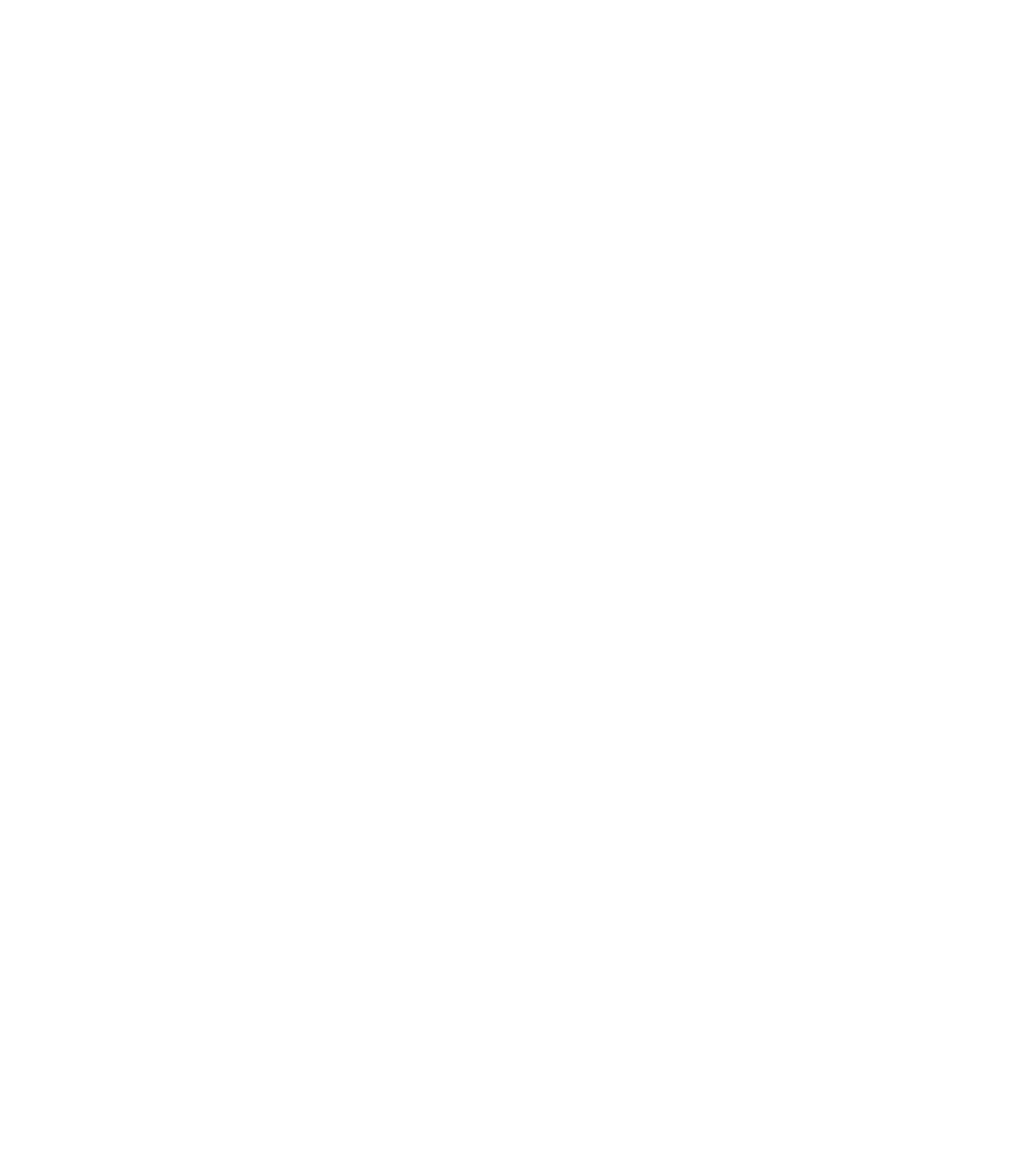
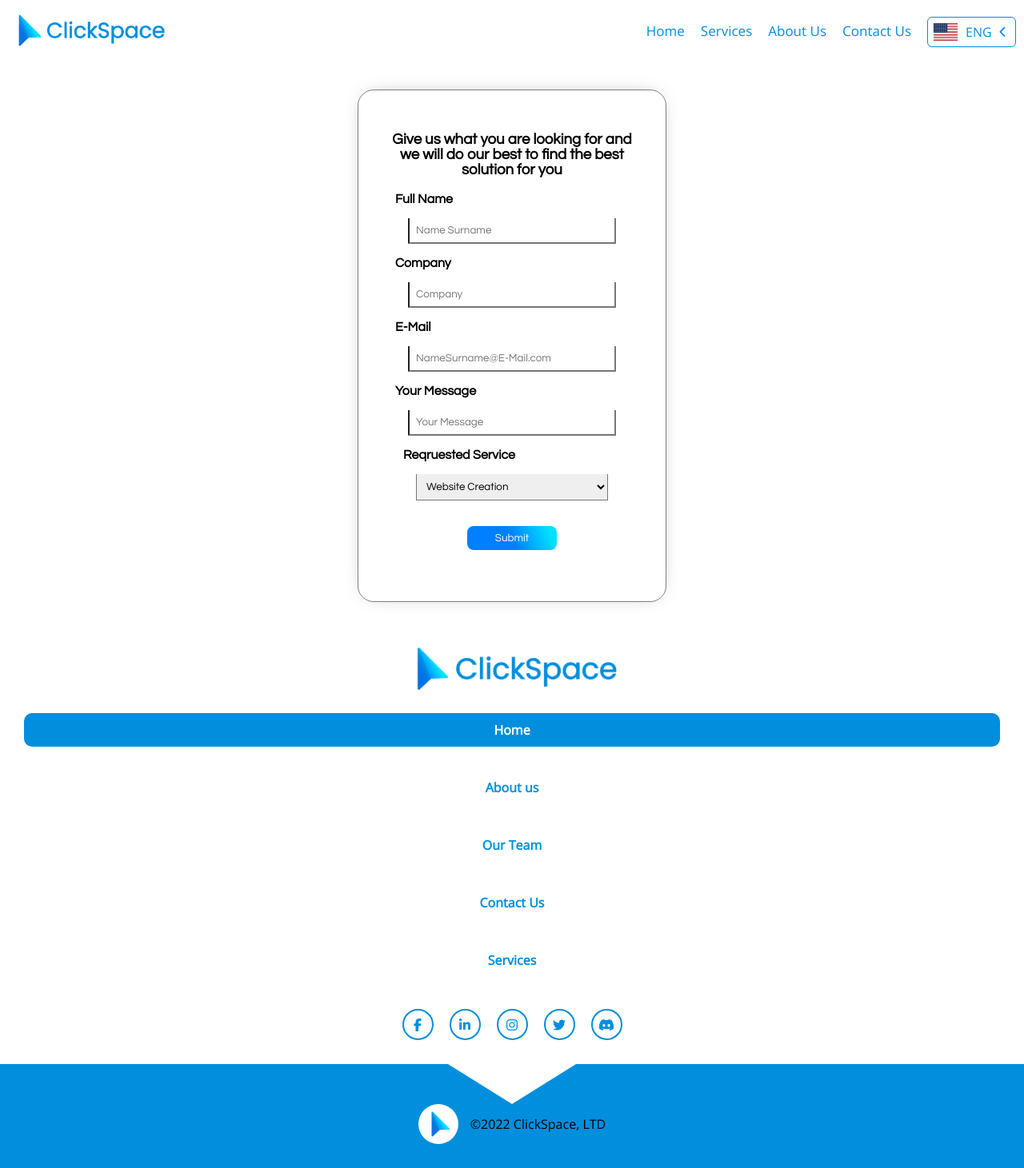
Before and after one commit to ClickSpace-ge-git/ClickSpace-ge-git.github.io, a React (Create React App) app: page /services in a window 1280 px wide. Before the commit this address had no page. Shown: the whole page at 80% size. Before the commit the page ends 800 px from the top, so only its background shows below. Built offline with nearby package versions, Linux system fonts and the light colour scheme.

Commit message:
Finalized Routing and added linking

```diff
--- a/src/App.js
+++ b/src/App.js
@@ -5,6 +5,7 @@ import HeaderStyle from "./components/HeaderStyle/HeaderStyle"
 import {BrowserRouter, Route, Routes} from "react-router-dom";
 import FooterStyle from "./components/FooterStyle/FooterStyle";
 import HomePage from "./pages/HomePage/HomePage";
+import ServicePage from "./pages/ServicePage/ServicePage";
 
 export default function App() {
   return (
@@ -18,6 +19,7 @@ export default function App() {
                         <FooterStyle/>
                     </>
                 }/>
+                <Route path="/services" element={<ServicePage/>}/>
             </Routes>
         </BrowserRouter>
   );
--- a/src/components/AboutUsPart/AboutUsPart.jsx
+++ b/src/components/AboutUsPart/AboutUsPart.jsx
@@ -1,4 +1,5 @@
 import "./AboutUsPart.scss"
+import {useNavigate} from "react-router-dom";
 
 export default function AboutUsPart() {
    return (
@@ -28,7 +29,7 @@ export default function AboutUsPart() {
                         business.
                      </p>
 
-                     <button className="AUPC2_RPBtn"><a href="/#"><p>Learn more</p></a></button>
+                     <button className="AUPC2_RPBtn"><a href="/aboutus"><p>Learn more</p></a></button>
                   </div>
                </div>
 
@@ -45,7 +46,7 @@ export default function AboutUsPart() {
                      რომელთაც არ აქვთ გამოცდილება ვებ - გვერდის დიზაინში ან ტექნიკურ ცოდნასთან დაკავშირებით. ეს საშუალებას
                      აძლევს ჩვენს კლიენტს შეინარჩუნოს ციფრული ბიზნესის სწრაფად ცვალებადი საჭიროებები.
                   </p>
-                  <button className="AUPC2_RPBtn"><a href="/#"><p>გაიგე მეტი</p></a></button>
+                  <button className="AUPC2_RPBtn"><a href="/aboutus"><p>გაიგე მეტი</p></a></button>
                </div>
 
             </div>
--- a/src/components/FooterStyle/FooterStyle.jsx
+++ b/src/components/FooterStyle/FooterStyle.jsx
@@ -1,6 +1,12 @@
 import "./FooterStyle.scss"
+import {useNavigate} from "react-router-dom";
 
 export default function FooterStyle() {
+   let navigate = useNavigate()
+
+   const goToLink = (props) => {
+      window.location.replace(props)
+   }
    return (
       <>
          <div className="FooterStyleContainer">
@@ -11,21 +17,21 @@ export default function FooterStyle() {
 
                <div className="FSC_graph">
                   <ul className="FSCG_List">
-                     <li className="showHover"><p>Home</p></li>
-                     <li className="none"><p>About us</p></li>
-                     <li className="none"><p>Our Team</p></li>
-                     <li className="none"><p>Contact Us</p></li>
-                     <li className="none"><p>Products</p></li>
-                     <li className="none"><p>Services</p></li>
-                     <li className="none"><p>Templates</p></li>
+                     <li className="showHover" onClick={(e) => {navigate("/")}}><p>Home</p></li>
+                     <li className="none"onClick={(e) => {navigate("/aboutus")}}><p>About us</p></li>
+                     <li className="none"onClick={(e) => {navigate("/aboutus")}}><p>Our Team</p></li>
+                     <li className="none"onClick={(e) => {goToLink("https://www.facebook.com/ClickSpace.ge")}}><p>Contact Us</p></li>
+                     {/*<li className="none"><p>Products</p></li>*/}
+                     <li className="none"onClick={(e) => {navigate("/services")}}><p>Services</p></li>
+                     {/*<li className="none"><p>Templates</p></li>*/}
                   </ul>
                </div>
                <div className="FSC_graph">
                   <ul className="FSCG_LinkList">
-                     <li><p><i className="fa-brands fa-facebook-f"></i></p></li>
-                     <li><p><i className="fa-brands fa-linkedin-in"></i></p></li>
-                     <li><p><i className="fa-brands fa-instagram"></i></p></li>
-                     <li><p><i className="fa-brands fa-twitter"></i></p></li>
+                     <li><p><i className="fa-brands fa-facebook-f" onClick={(e) => {goToLink("https://www.facebook.com/ClickSpace.ge")}}></i></p></li>
+                     <li><p><i className="fa-brands fa-linkedin-in" onClick={(e) => {goToLink("https://www.linkedin.com/company/79050191")}}></i></p></li>
+                     <li><p><i className="fa-brands fa-instagram" ></i></p></li>
+                     <li><p><i className="fa-brands fa-twitter" onClick={(e) => {goToLink("https://twitter.com/ClickspaceS")}}></i></p></li>
                      <li><p><i className="fa-brands fa-discord"></i></p></li>
                   </ul>
                </div>
--- a/src/components/HeaderStyle/HeaderStyle.jsx
+++ b/src/components/HeaderStyle/HeaderStyle.jsx
@@ -1,6 +1,12 @@
 import "./HeaderStyle.scss"
 import LanguageBar from "../LanguageBar/LanguageBar"
+import {useNavigate} from "react-router-dom";
 export default function HeaderStyle() {
+   let navigate = useNavigate()
+
+   const goToLink = (props) => {
+      window.location.replace(props)
+   }
    return (
       <>
          {/*<input className="hideNavBar1" type="checkbox" id="check2"/>*/}
@@ -17,10 +23,10 @@ export default function HeaderStyle() {
 
                   <div className="textPart">
                      <ul className="TP_list">
-                        <li><p>Home</p></li>
-                        <li><p>Services</p></li>
-                        <li><p>About Us</p></li>
-                        <li><p>Contact Us</p></li>
+                        <li onClick={(e) => {navigate("/")}}><p>Home</p></li>
+                        <li onClick={(e) => {navigate("/services")}}><p>Services</p></li>
+                        <li onClick={(e) => {navigate("/aboutus")}}><p>About Us</p></li>
+                        <li onClick={(e) => {goToLink("https://www.facebook.com/ClickSpace.ge")}}><p>Contact Us</p></li>
                      </ul>
 
                      {/*<ul className="TP_list">*/}
--- a/src/components/ServicePart/ServicePart.jsx
+++ b/src/components/ServicePart/ServicePart.jsx
@@ -1,6 +1,8 @@
 import "./ServicePart.scss"
+import {useNavigate} from "react-router-dom";
 
 export default function ServicePart() {
+   let navigate = useNavigate()
    return (
       <>
          <div className="ServicePartContainer">
@@ -22,7 +24,7 @@ export default function ServicePart() {
                            <li><p>Easy to use and Maintain</p></li>
                            <li><p>made with your needs in mind</p></li>
                         </ul>
-                        <button className="SPCSS_button">get more</button>
+                        <button className="SPCSS_button" onClick={(e) => {navigate("/services")}}>get more</button>
                      </div>
                      {/*-----------------------------------------------------*/}
                      <div className="SPCS_Service">
@@ -37,7 +39,7 @@ export default function ServicePart() {
                            <li><p>Cut out dead code</p></li>
                            <li><p>improve user experience</p></li>
                         </ul>
-                        <button className="SPCSS_button">get more</button>
+                        <button className="SPCSS_button" onClick={(e) => {navigate("/services")}}>get more</button>
                      </div>
                      {/*-----------------------------------------------------*/}
                      <div className="SPCS_Service">
@@ -52,7 +54,7 @@ export default function ServicePart() {
                            <li><p>Optimized for Mobile Consumption</p></li>
                            <li><p>Cheap and Effective concept</p></li>
                         </ul>
-                        <button className="SPCSS_button">get more</button>
+                        <button className="SPCSS_button" onClick={(e) => {navigate("/services")}}>get more</button>
                      </div>
                      {/*-----------------------------------------------------*/}
                      <div className="SPCS_Service">
@@ -67,7 +69,7 @@ export default function ServicePart() {
                            <li><p>Training of In-House developers</p></li>
                            <li><p>Outsourcing capabilites for all IT services</p></li>
                         </ul>
-                        <button className="SPCSS_button">get more</button>
+                        <button className="SPCSS_button" onClick={(e) => {navigate("/services")}}>get more</button>
                      </div>
                      {/*-----------------------------------------------------*/}
                   </div>
--- a/src/components/StartPart/StartPart.jsx
+++ b/src/components/StartPart/StartPart.jsx
@@ -1,6 +1,11 @@
 import "./StartPart.scss"
 
 export default function StartPart() {
+
+   const goToLink = (props) => {
+      window.location.replace(props)
+   }
+
    return (
       <>
          <div className="StartPartContainer">
@@ -11,7 +16,7 @@ export default function StartPart() {
                      <h3 className="SPC2MT_SecondTitle">
                         <span>F</span>aster, <span>B</span>etter, <span>C</span>heaper
                      </h3>
-                     <button className="SPC2MT_CU">Contact Us</button>
+                     <button className="SPC2MT_CU" onClick={(e) => {goToLink("https://www.facebook.com/ClickSpace.ge")}}>Contact Us</button>
                   </div>
                </div>
             </div>
```
